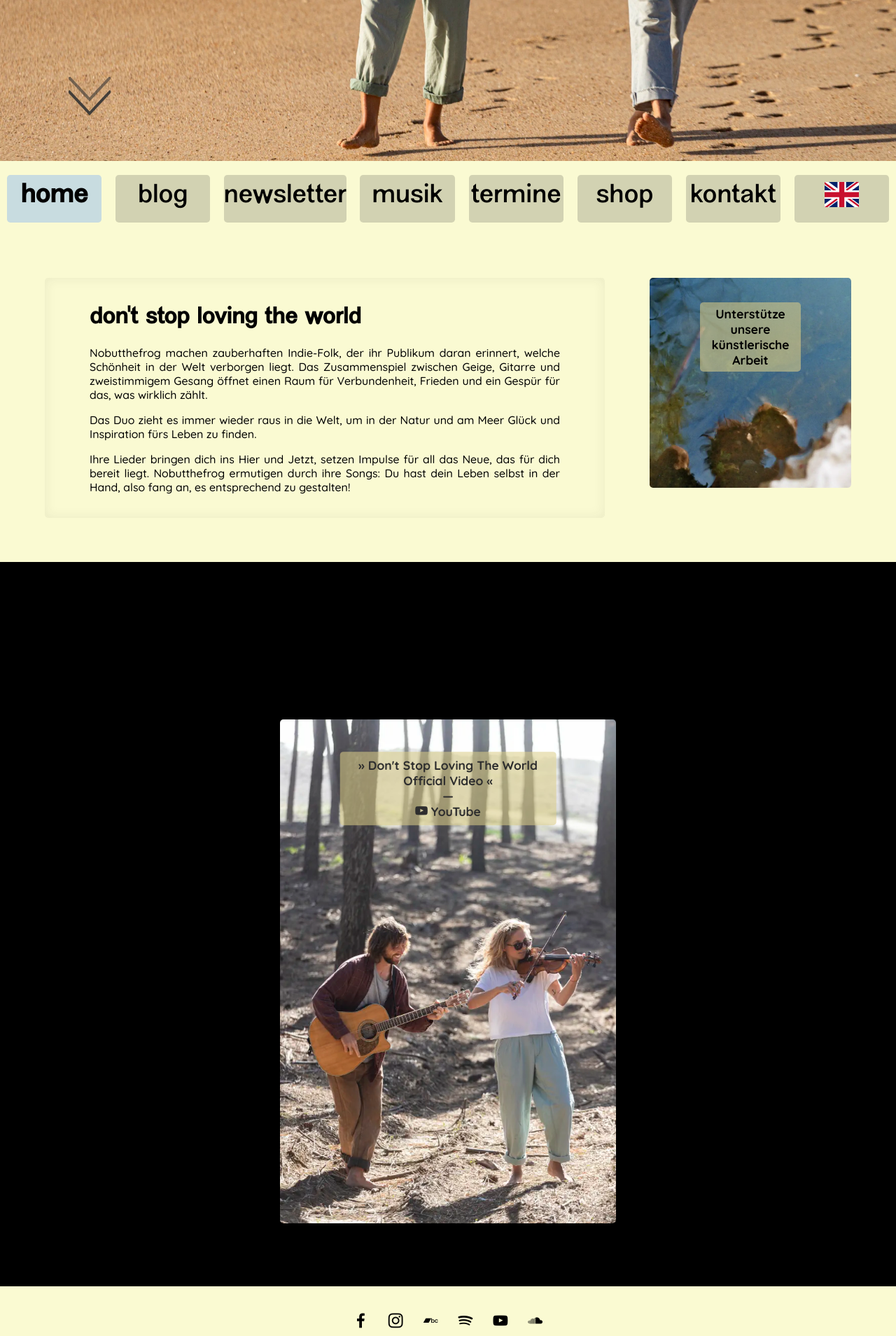
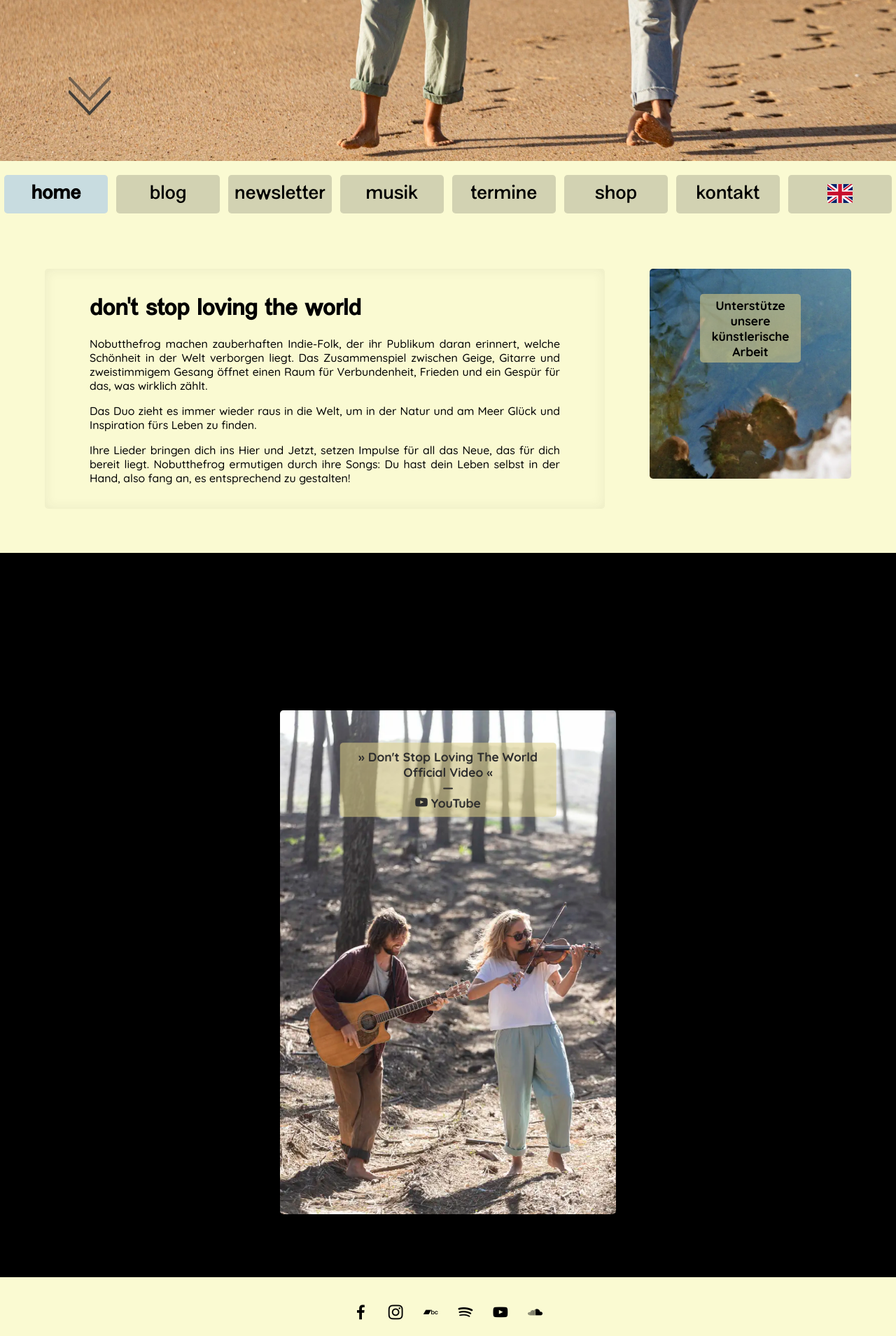
Before and after one commit to chrisongthb/nobutthefrog-com, a Jekyll site: the page built from source/index.md, in a window 1280 px wide. Shown: the part 670-2579 px from the top of the page at 70% size. Built offline with Jekyll 4.4.1, drawn with Linux system fonts in a browser that asks for light colours.

Commit message:
style home page

```diff
--- a/source/assets/style/main.css
+++ b/source/assets/style/main.css
@@ -104,7 +104,7 @@ h1, h2, h3, h4 {
   display: flex;
   width: 100%;
   font-family: "NewEdge666 Bold";
-  font-size: 2.3rem;
+  font-size: 1.7rem;
   text-transform: lowercase;
   flex-direction: row;
   margin-block: 1rem;
@@ -116,8 +116,9 @@ h1, h2, h3, h4 {
   display: block;
   color: black;
   text-align: center;
-  padding-block: 0.6rem;
-  margin-inline: 0.6rem;
+  padding-top: 0.8rem;
+  padding-bottom: 0.4rem;
+  margin-inline: 0.4rem;
   text-decoration: none;
   width: 100%;
   border-radius: 0.3rem;
```
